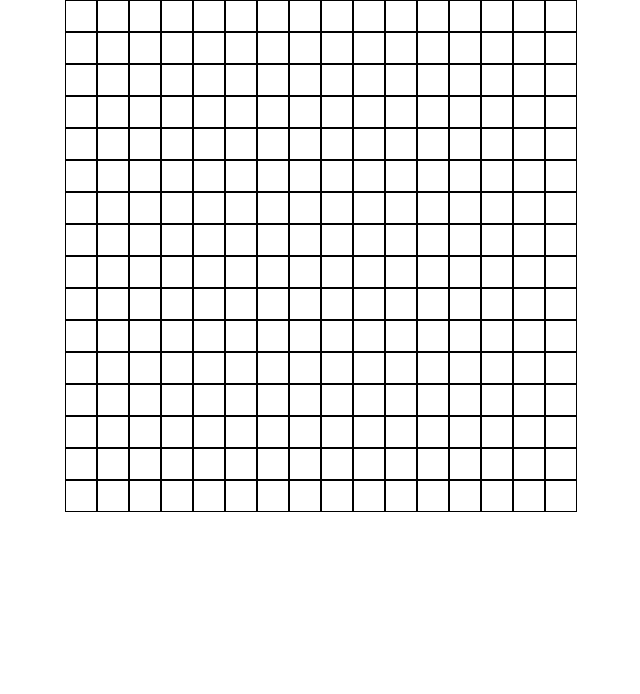
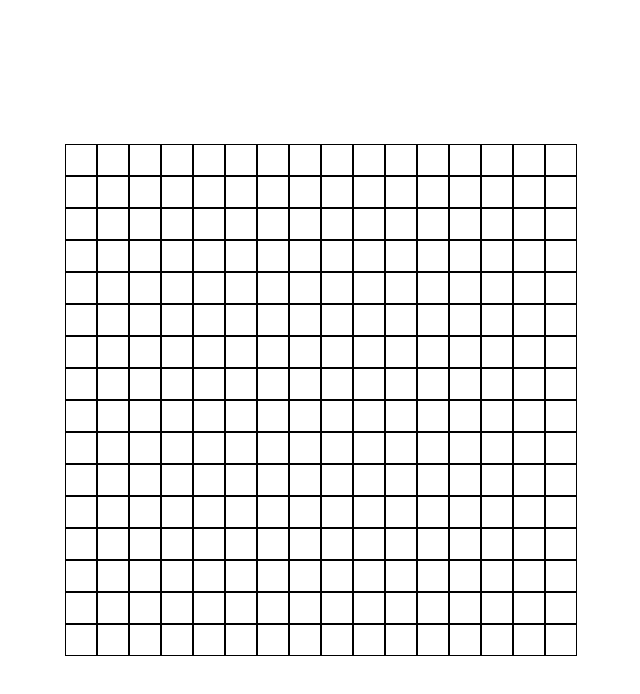
Before and after one commit to racodess/odin-etch-a-sketch, a plain HTML site: page index.html in a window 1280 px wide. Shown: the whole page, without its empty margins (319-959 px from the left). Drawn offline with Linux system fonts and the light colour scheme.

Commit message:
Add height 100vh, flex to javascript.jssketch-container, center items

```diff
--- a/style.css
+++ b/style.css
@@ -1,6 +1,14 @@
 body {
   margin: 0;
   display: flex;
+  justify-content: center;
+  align-items: center;
+}
+
+#sketch-container {
+  height: 100vh;
+  display: flex;
+  flex-direction: column;
   justify-content: center;
   align-items: center;
 }
```
